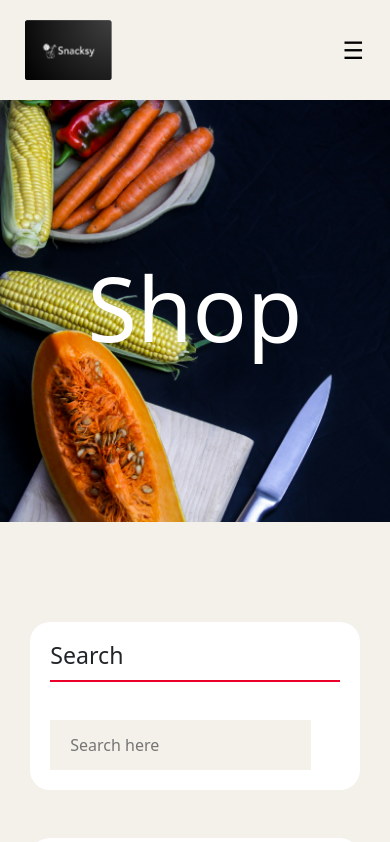
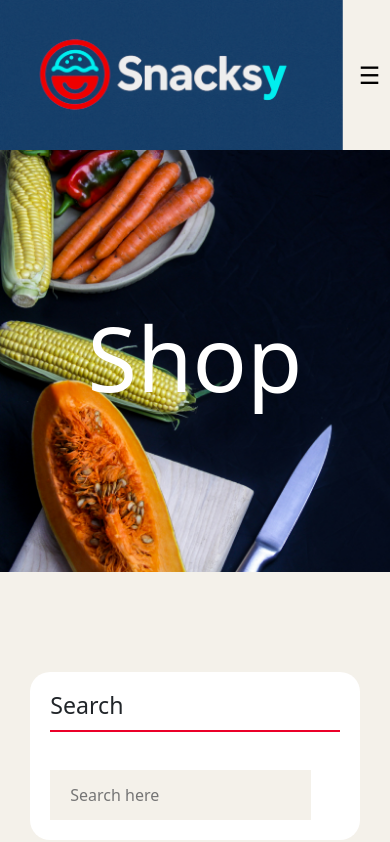
Before and after one commit to Rahul-07-7/Foodie, a React (Create React App) app in the folder food-web/: page /menu in a window 390 px wide. Shown: the top 842 px of the page. Built offline with nearby package versions, Linux system fonts and the light colour scheme; sample sign-in values are in the browser's storage.

Commit message:
logo changed

```diff
--- a/food-web/src/index.css
+++ b/food-web/src/index.css
@@ -8,15 +8,13 @@ body {
   display: flex;
   justify-content: space-between;
   align-items: center;
-  padding: 0 20px 0 20px;
 }
 
 .navs {
   display: flex;
 }
 .navs img {
-  height: 100px;
-  padding: 20px 5px 20px 5px;
+  max-height: 150px;
 }
 .nav-main {
   width: 100%;
@@ -27,7 +25,7 @@ body {
   align-items: center;
   background-color: #eb0029;
   font-size: 17px;
-  height: 50px;
+  height: 70px;
 }
 .nav-inner span {
   display: flex;
@@ -56,7 +54,7 @@ body {
   align-items: center;
   justify-content: space-between;
   gap: 50px;
-  height: 50px;
+  height: 80px;
   font-size: 20px;
 }
 
@@ -76,7 +74,6 @@ body {
   background-image: url(https://img.freepik.com/premium-photo/illuminated-lamp-brick-wall_1048944-12761021.jpg?ga=GA1.1.677285490.1706261175&semt=ais_hybrid&w=740);
   background-size: cover;
   max-height: 100vh;
-  margin: 1px 0 0 0;
   overflow-x: hidden !important;
 }
 
@@ -1554,6 +1551,17 @@ table tr {
   .nav-main {
     display: none;
   }
+  .nav-top {
+    padding: 0 20px 0 0;
+  }
+  .nav-top img {
+    height: 150px;
+    background-color: transparent;
+  }
+  .sidebar-header img {
+    width: 200px;
+    height: 100px;
+  }
 }
 @media (max-width: 1220px) {
   .img-container {
```
Also changed, not shown: food-web/public/logo.png.
